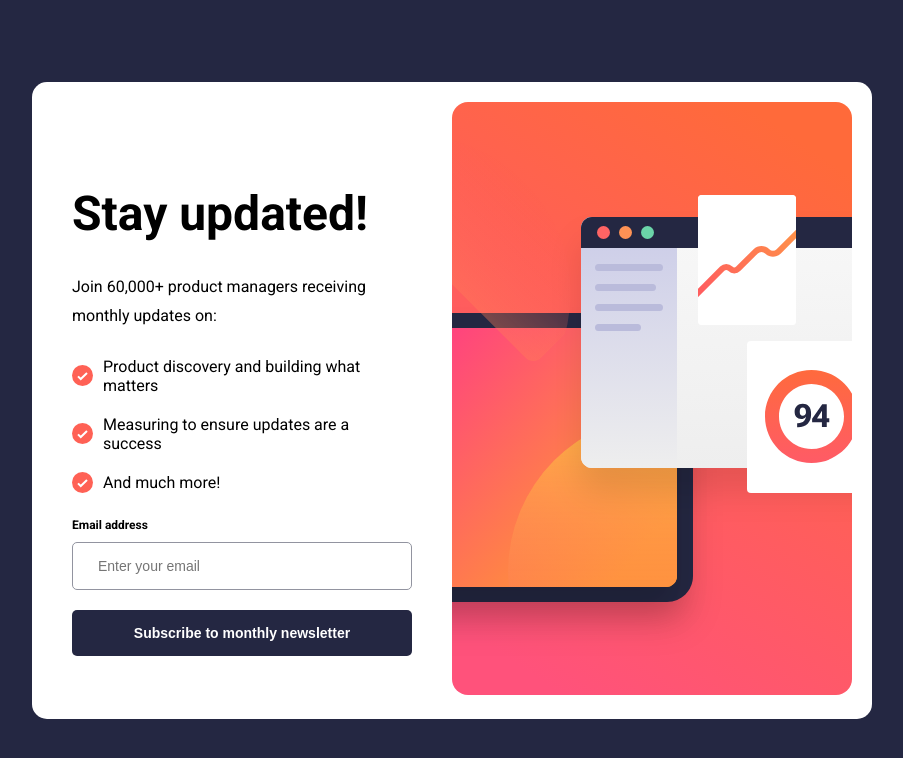
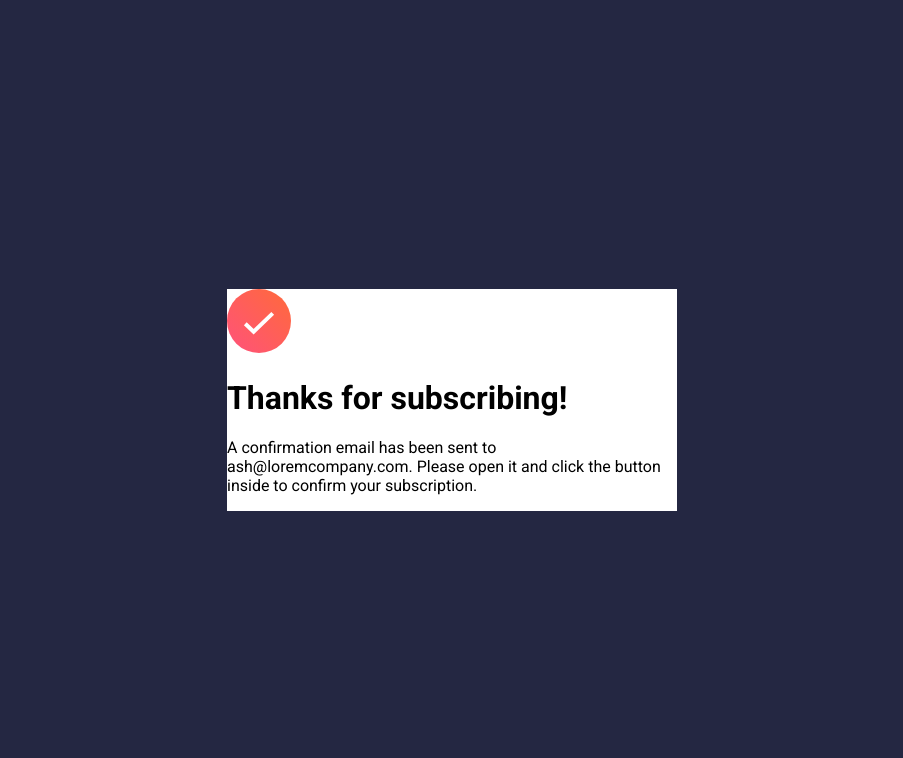
Before and after one commit to abedin-fahim/newsletter-signup, a plain HTML site: page index.html in a window 1280 px wide. Shown: the whole page, without its empty margins (188-1091 px from the left). Drawn offline with Linux system fonts and the light colour scheme.

Commit message:
success message added

```diff
--- a/css/style.css
+++ b/css/style.css
@@ -27,8 +27,8 @@ body {
 }
 
 .container {
-  width: 800px;
-  padding: 20px;
+  width: 850px;
+  padding: 20px 20px 20px 40px;
   background-color: var(--color-white);
   border-radius: 15px;
   display: flex;
@@ -44,7 +44,7 @@ body {
 .content-wrapper__heading {
   font-size: 48px;
   line-height: 1.6;
-  margin-bottom: 20px;
+  margin-block: 0 20px;
 }
 
 .content-wrapper__text {
@@ -55,6 +55,7 @@ body {
 .content-wrapper__list {
   list-style: none;
   padding: 0;
+  margin-block: 20px;
 }
 
 .content-wrapper__list li {
@@ -66,6 +67,7 @@ body {
 
 .content-wrapper__list li p {
   margin-block: 10px;
+  line-height: 1.5;
 }
 
 .content-wrapper__form-control {
@@ -78,7 +80,7 @@ body {
 .content-wrapper__form-control label {
   font-size: 12px;
   font-weight: 700;
-  margin-bottom: 10px;
+  margin-bottom: 15px;
   display: block;
 }
 
@@ -101,6 +103,12 @@ body {
   color: var(--color-white);
   border-radius: 5px;
   border: none;
+  cursor: pointer;
+  transition: background-color .3s ease;
+}
+
+.content-wrapper__button:hover {
+  background-color: var(--color-tomato);
 }
 
 .content-wrapper__email:focus-visible {
@@ -111,3 +119,9 @@ body {
 .content-wrapper__button {
   width: 100%;
 }
+
+/* Success */
+.success-message {
+  width: 450px;
+  background-color: var(--color-white);
+}
--- a/index.html
+++ b/index.html
@@ -16,7 +16,7 @@
 <body>
 
   <!-- Sign-up form start -->
-  <main class="container">
+  <!-- <main class="container">
     <div class="content-wrapper">
       <h1 class="content-wrapper__heading"> Stay updated!</h1>
       <p class="content-wrapper__text">Join 60,000+ product managers receiving monthly updates on:</p>
@@ -33,7 +33,7 @@
       </ul>
       <div class="content-wrapper__form-control">
         <label for="email">Email address</label>
-        <input class="content-wrapper__email" type="email" placeholder="Enter your email" id="email" />
+        <input class="content-wrapper__email" type="text" placeholder="Enter your email" id="email" />
         <button class="content-wrapper__button">
           Subscribe to monthly newsletter</button>
       </div>
@@ -41,19 +41,13 @@
     <div class="image">
       <img src="./assets/illustration-sign-up-desktop.svg" alt="" />
     </div>
-  </main>
-
-
-  <!-- Success message start -->
-  <!--
-  Thanks for subscribing!
-
-  A confirmation email has been sent to ash@loremcompany.com.
-  Please open it and click the button inside to confirm your subscription.
-
-  Dismiss message -->
-
-  <!-- Success message end -->
+  </main> -->
+  <div class="success-message">
+    <img src="./assets/icon-success.svg" alt="icon_success" class="success-message__icon">
+    <h1 class="success-message__heading"> Thanks for subscribing! </h1>
+    <p class="success-message__desc">A confirmation email has been sent to ash@loremcompany.com.
+      Please open it and click the button inside to confirm your subscription.</p>
+  </div>
 
 </body>
 
```
Also changed, not shown: js/main.js (added).
